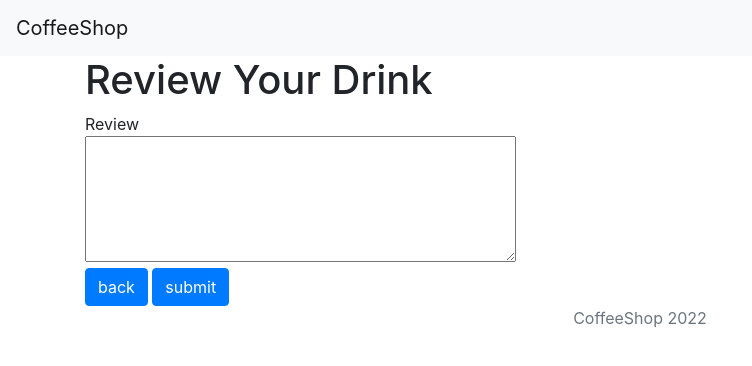
After one commit to neelbagora/CoffeeManager, a Django app: page /addReview in a window 1280 px wide. The commit adds this page. Shown: the top 366 px of the page, without its empty margins (0-752 px from the left). Run offline with Django 4.2, Linux system fonts and the light colour scheme; some libraries are stand-ins or nearby versions.

Commit message:
Customer view for review phase 1

```diff
--- a/coffeemanager/templates/coffeemanager/home.html
+++ b/coffeemanager/templates/coffeemanager/home.html
@@ -19,6 +19,7 @@
          <div>  <a href="{% url 'menu' %}">Menu</a></div>
          <div> <a href="{% url 'status' %}">Order Status</a></div>
          <div> <a href="{% url 'viewCart' %}">View Cart</a></div>
+         <div> <a href="{% url 'myReviews' %}">My Reviews</a></div>
 
       {% else %}
           <a href="{% url 'signup' %}">Sign Up</a>
--- /dev/null
+++ b/coffeemanager/templates/coffeemanager/menu/addReview.html
@@ -0,0 +1,24 @@
+{% extends 'base.html' %}
+
+{% block content %}
+
+
+{% if error %}
+{{ error }}
+
+<br/>
+<br/>
+{% endif %}
+
+<h1>Review Your Drink</h1>
+<form name="reviewText"  method="post" action="{% url 'insertReview'%}">
+    <input type="hidden" name="drink_id" value={{ drink_id }} />
+    Review<br>
+    <textarea rows="5" cols="40" name="reviewText"></textarea>
+</form>
+<input class ="btn btn-primary" onclick="location.href='{% url 'home' %}'" type="button" value= "back" />
+<input class ="btn btn-primary" onclick="location.href='{% url 'insertReview' %}'" type="button" value= "submit" />
+</form>
+
+
+{% endblock %}
--- a/coffeemanager/urls.py
+++ b/coffeemanager/urls.py
@@ -18,5 +18,8 @@ urlpatterns = [
     path('removeCartItemMenu', views.removeCartItemMenu, name="removeCartItemMenu"),
     path('removeCartItem', views.removeCartItem, name="removeCartItem"),
     path('submitOrder', views.submitOrder, name="submitOrder"),
-    path('changeStat', views.changeStat, name="changeStat")
+    path('changeStat', views.changeStat, name="changeStat"),
+    path('addReview', views.addReview, name="addReview"),
+    path('insertReview', views.insertReview, name="insertReview"),
+    path('myReviews', views.myReviews, name="myReviews")
 ]
--- a/coffeemanager/views.py
+++ b/coffeemanager/views.py
@@ -9,6 +9,8 @@ import logging
 cnx = mysql.connector.connect(user='root', password="coffee",
                               host='127.0.0.1', port=1234,
                               database='coffeemanager')
+global main_id
+
 
 
 def preparedStatements(query):
@@ -74,6 +76,7 @@ def changeStat(request):
                     WHERE order_id = {orderId};
                        """
         preparedStatements(query)
+        cnx.commit()
         return redirect('staffHome')
 
 
@@ -315,3 +318,39 @@ def status(request):
     status = dictfetchall(cursor)
     cursor.close()
     return render(request, "coffeemanager/menu/status.html", context={'status': status})
+
+def addReview(request):
+    email = request.user.username
+    global main_id
+    main_id = request.POST.get('drink_id')
+    return render(request, "coffeemanager/menu/addReview.html")
+
+def insertReview(request):
+    email = request.user.username
+    review = request.POST.get('reviewText')
+    global main_id
+    maxId = """
+                SELECT MAX(review_id) FROM coffeemanager_review;
+                """
+    review_id = preparedStatements(maxId).fetchone()[0]
+    if not review_id:
+        review_id = 1
+    else:
+        review_id += 1
+    query = f'''insert into coffeemanager_review VALUES ({review_id}, "{email}", {main_id} ,"{review}");
+    '''
+    preparedStatements(query)
+    cnx.commit()
+    return redirect('menu')
+
+def myReviews(request):
+    customer_id = request.user.username
+    query = f'''SELECT review_id, name, review
+        FROM coffeemanager_review
+        JOIN coffeemanager_drink ON drink_id = id
+        WHERE customer_id = "{customer_id}";
+     '''
+    cursor = preparedStatements(query)
+    reviews = dictfetchall(cursor)
+    cursor.close()
+    return render(request, "coffeemanager/menu/myReviews.html", context={'reviews': reviews} )
```
Also changed, not shown: coffeemanager/templates/coffeemanager/menu/menu.html (+4 -4 lines), coffeemanager/templates/coffeemanager/menu/myReviews.html (added, +31 -0 lines).
